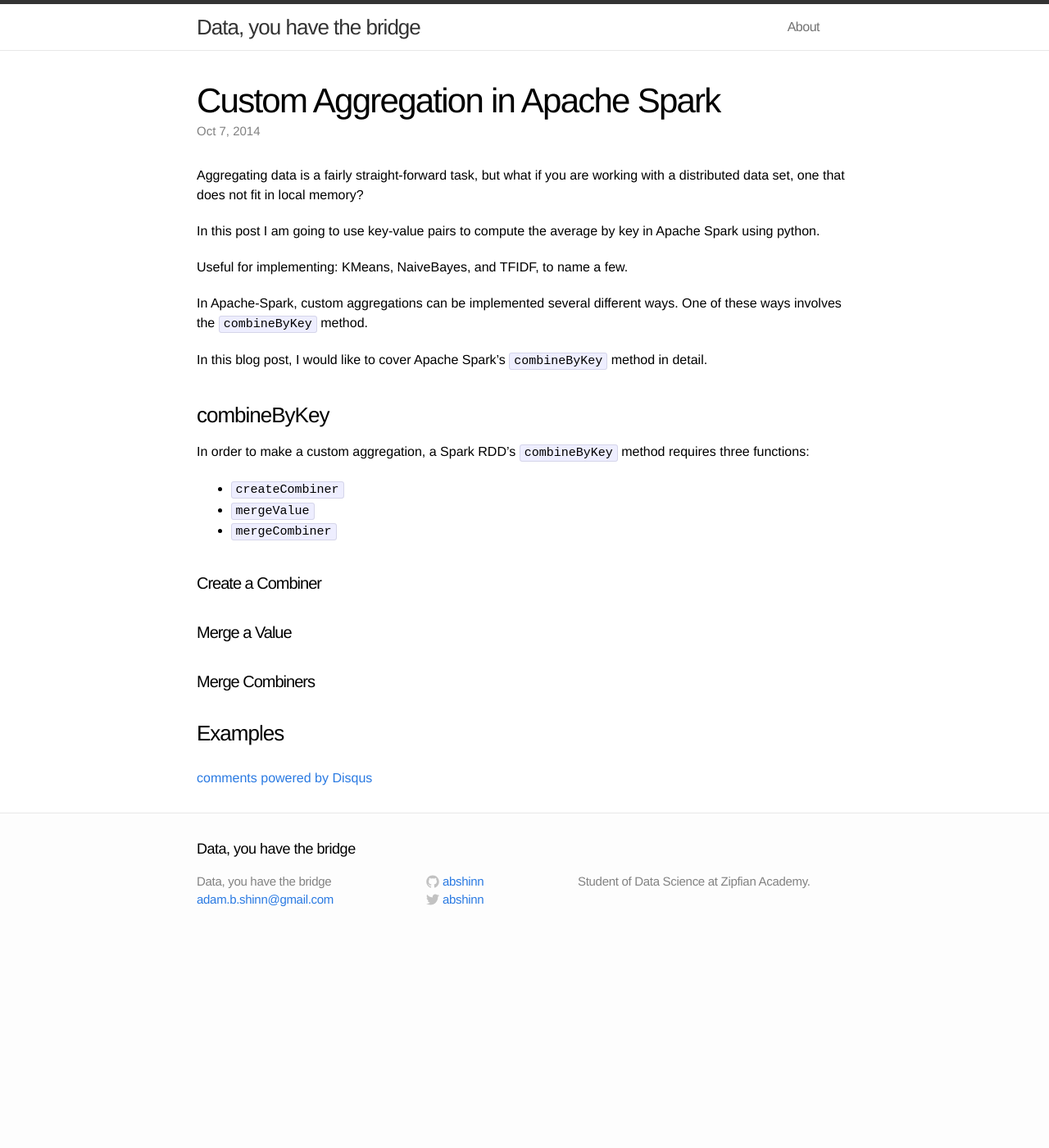
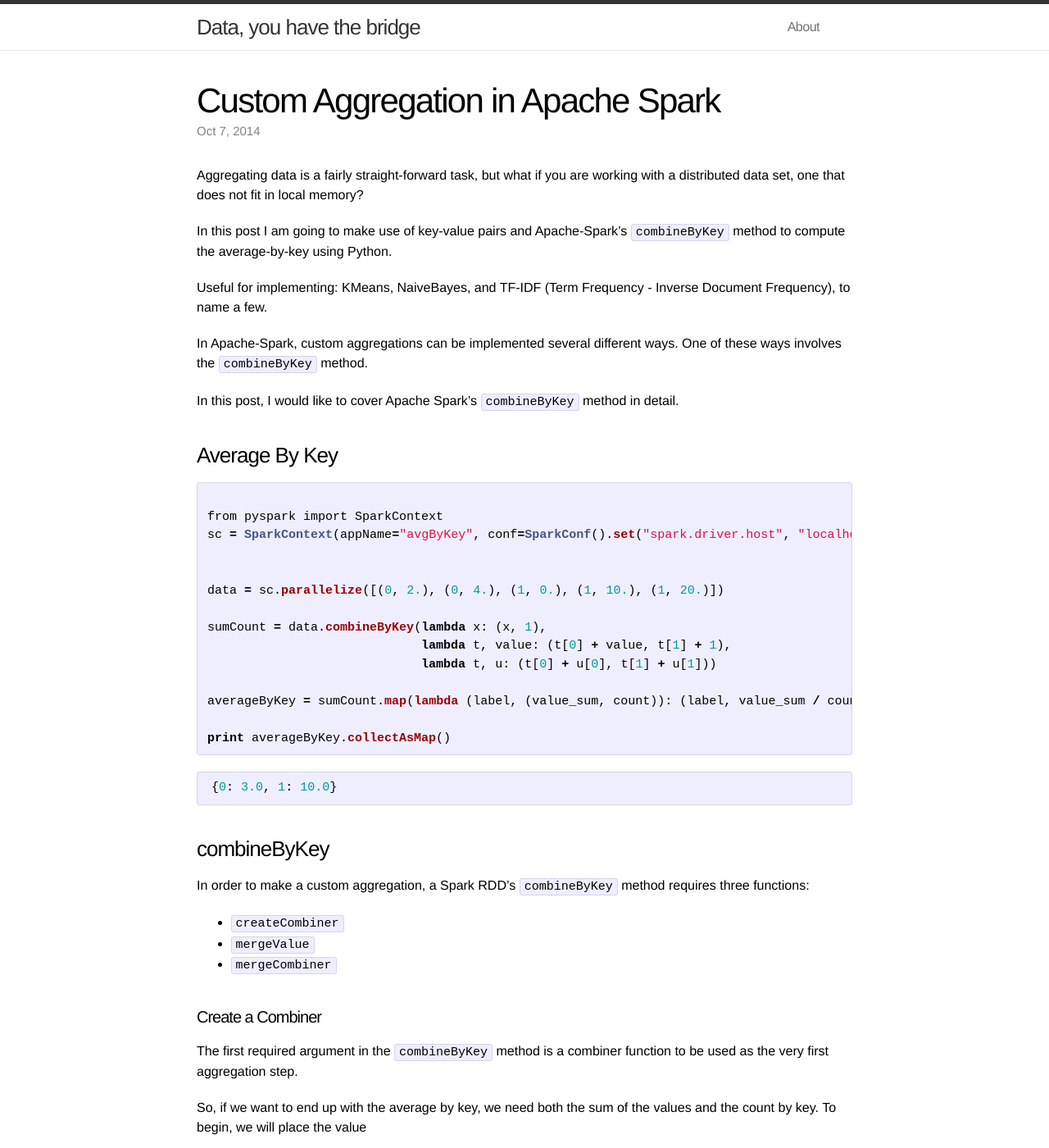
Before and after one commit to abshinn/abshinn.github.io, a Jekyll site: the page built from _posts/2014-10-07-custom-aggregation-in-apache-spark.markdown, in a window 1280 px wide and 1400 px high. Shown: the whole window at 82% size. Built offline with Jekyll 4.4.1, drawn with Linux system fonts in a browser that asks for light colours; Markdown is read by kramdown in place of the engine named in the settings; comment, search, counter and statistics services are not loaded; some of the changed text lies outside the part shown.

Commit message:
fill in code blocks

````diff
--- a/_posts/2014-10-07-custom-aggregation-in-apache-spark.markdown
+++ b/_posts/2014-10-07-custom-aggregation-in-apache-spark.markdown
@@ -8,13 +8,39 @@
 
 Aggregating data is a fairly straight-forward task, but what if you are working with a distributed data set, one that does not fit in local memory?
 
-In this post I am going to use key-value pairs to compute the average by key in Apache Spark using python.
+In this post I am going to make use of key-value pairs and Apache-Spark's `combineByKey` method to compute the average-by-key using Python.
 
-Useful for implementing: KMeans, NaiveBayes, and TFIDF, to name a few.
+Useful for implementing: KMeans, NaiveBayes, and TF-IDF (Term Frequency - Inverse Document Frequency), to name a few.
 
 In Apache-Spark, custom aggregations can be implemented several different ways. One of these ways involves the `combineByKey` method.
 
-In this blog post, I would like to cover Apache Spark's `combineByKey` method in detail.
+In this post, I would like to cover Apache Spark's `combineByKey` method in detail.
+
+
+### Average By Key
+
+```python
+
+from pyspark import SparkContext
+sc = SparkContext(appName="avgByKey", conf=SparkConf().set("spark.driver.host", "localhost"))
+
+
+data = sc.parallelize([(0, 2.), (0, 4.), (1, 0.), (1, 10.), (1, 20.)])
+
+sumCount = data.combineByKey(lambda x: (x, 1),
+                             lambda t, value: (t[0] + value, t[1] + 1),
+                             lambda t, u: (t[0] + u[0], t[1] + u[1]))
+
+averageByKey = sumCount.map(lambda (label, (value_sum, count)): (label, value_sum / count))
+
+print averageByKey.collectAsMap()
+```
+
+
+```python
+{0: 3.0, 1: 10.0}
+```
+
 
 ### combineByKey
 
@@ -24,11 +50,38 @@
 - `mergeValue`
 - `mergeCombiner`
 
+
 #### Create a Combiner
+
+The first required argument in the `combineByKey` method is a combiner function to be used as the very first aggregation step.
+
+So, if we want to end up with the average by key, we need both the sum of the values and the count by key. To begin, we will place the value
+
+```python
+lambda x: (x, 1)
+```
 
 #### Merge a Value
 
-#### Merge Combiners
+```python
+lambda t, value: (t[0] + value, t[1] + 1)
+```
+
+#### Merge two Combiners
+
+```python
+lambda t, u: (t[0] + u[0], t[1] + u[1])
+```
+
+#### Compute the Average
+
+```python
+averageByKey = sumCount.map(lambda (label, (value_sum, count)): (label, value_sum / count))
+```
+
+### Examples
 
 
-### Examples
+### Discussion
+
+This may seem like a complicated way to do a simple task.
````
